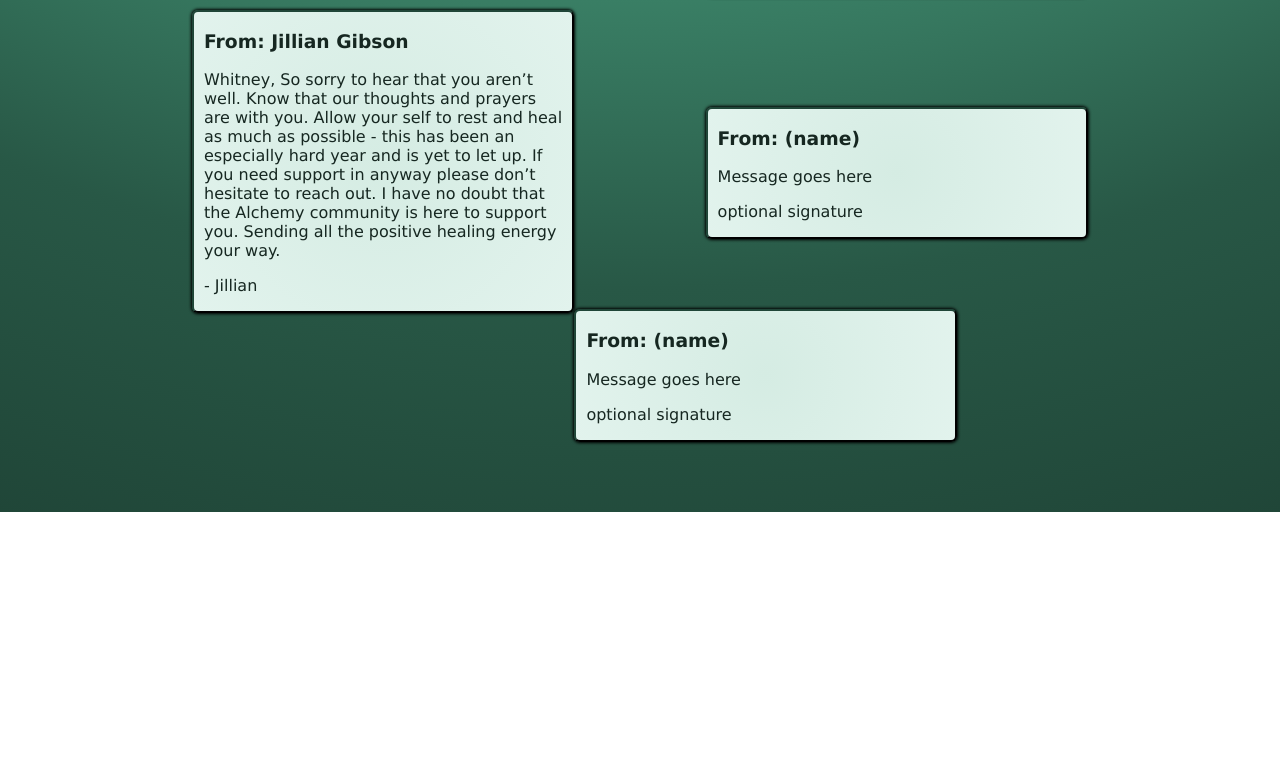
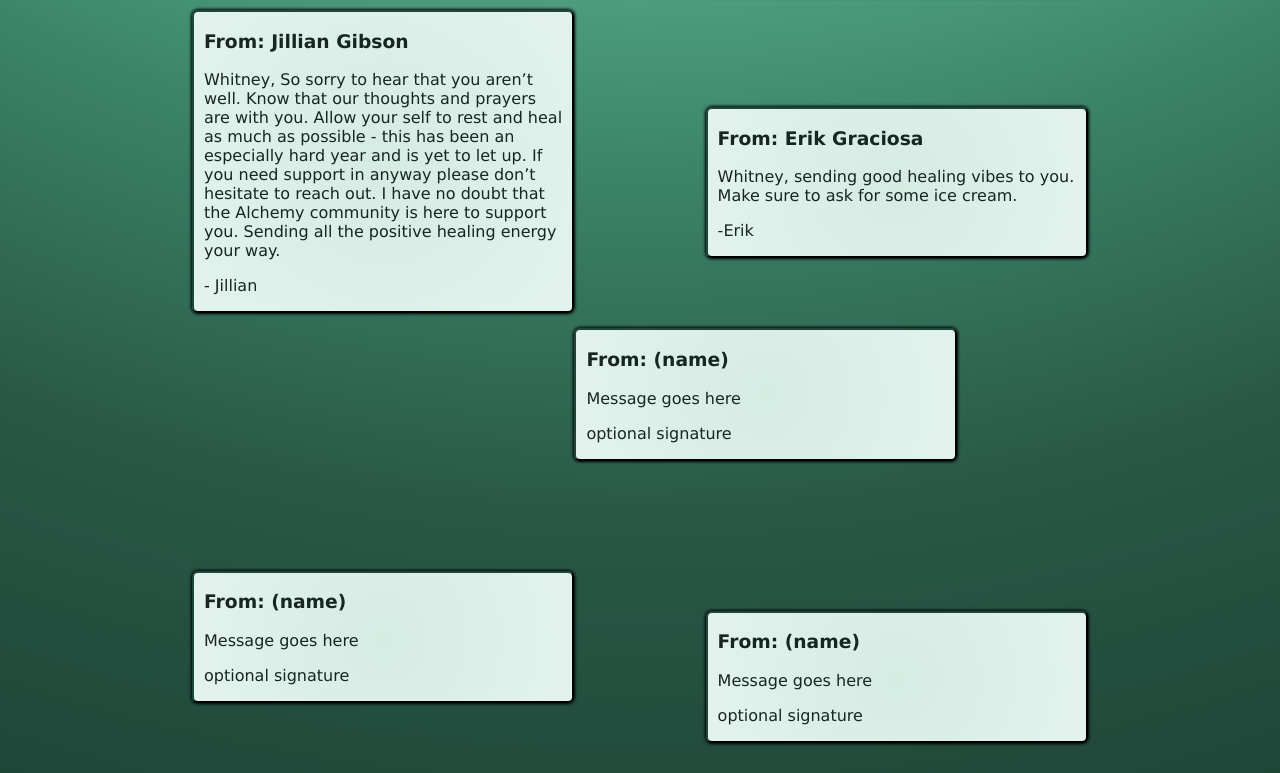
Before and after one commit to bryanakitchen/get-well, a React app: page / in a window 1280 px wide. Shown: the part 3237-4010 px from the top of the page. Before the commit the page ends 3749 px from the top, so only its background shows below. Built offline with nearby package versions, Linux system fonts and the light colour scheme.

Commit message:
add message

```diff
--- a/src/components/app/App.jsx
+++ b/src/components/app/App.jsx
@@ -147,6 +147,26 @@ export default class App extends Component {
           </div>
 
           <div className={styles.messageRight} data-aos="fade-left">
+            <h3>From: Erik Graciosa</h3>
+            <p>
+              Whitney, sending good healing vibes to you. Make sure to ask for some ice cream.
+            </p>
+            <p>
+              -Erik
+            </p>
+          </div>
+
+          <div className={styles.messageLeft} data-aos="fade-right">
+            <h3>From: (name)</h3>
+            <p>
+              Message goes here
+            </p>
+            <p>
+              optional signature
+            </p>
+          </div>
+
+          <div className={styles.messageRight} data-aos="fade-left">
             <h3>From: (name)</h3>
             <p>
               Message goes here
```
